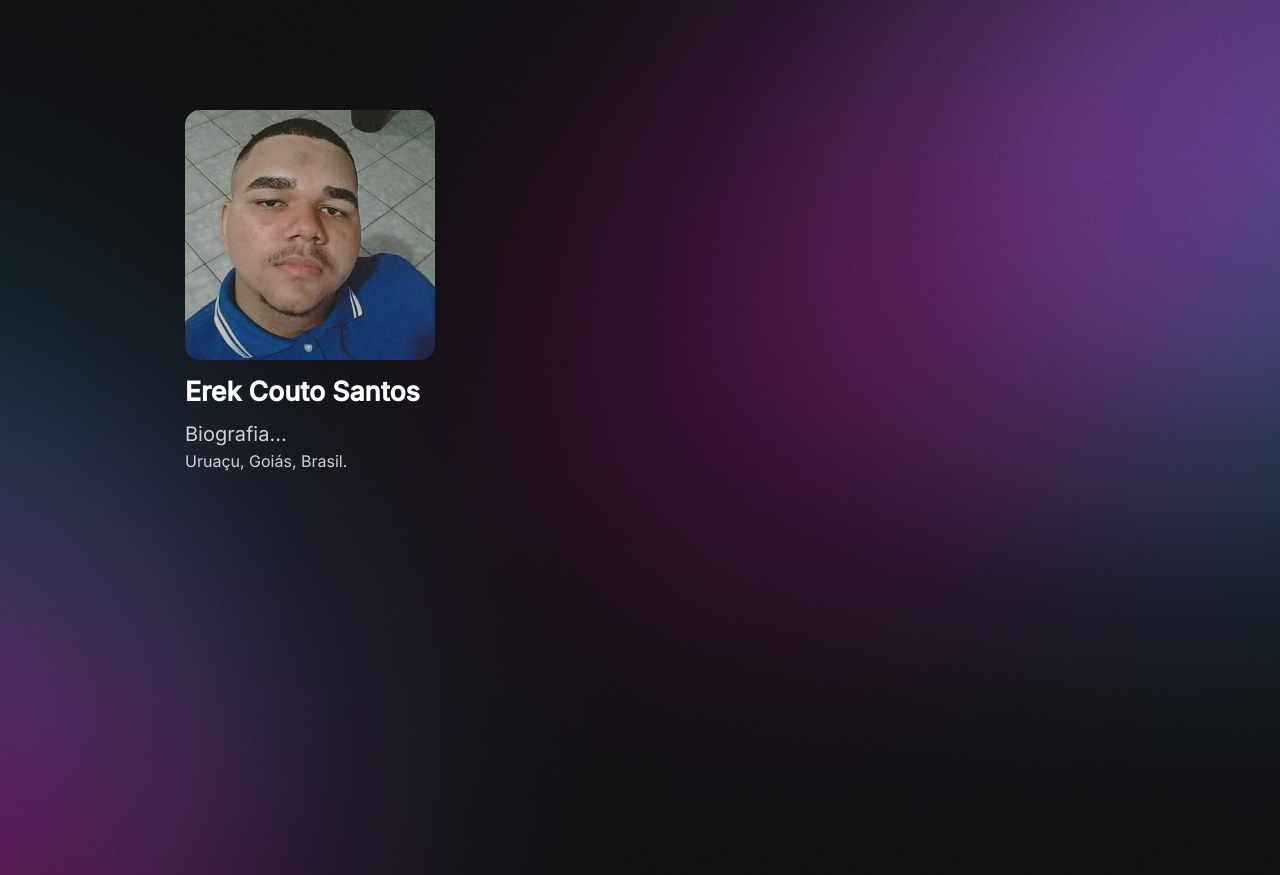
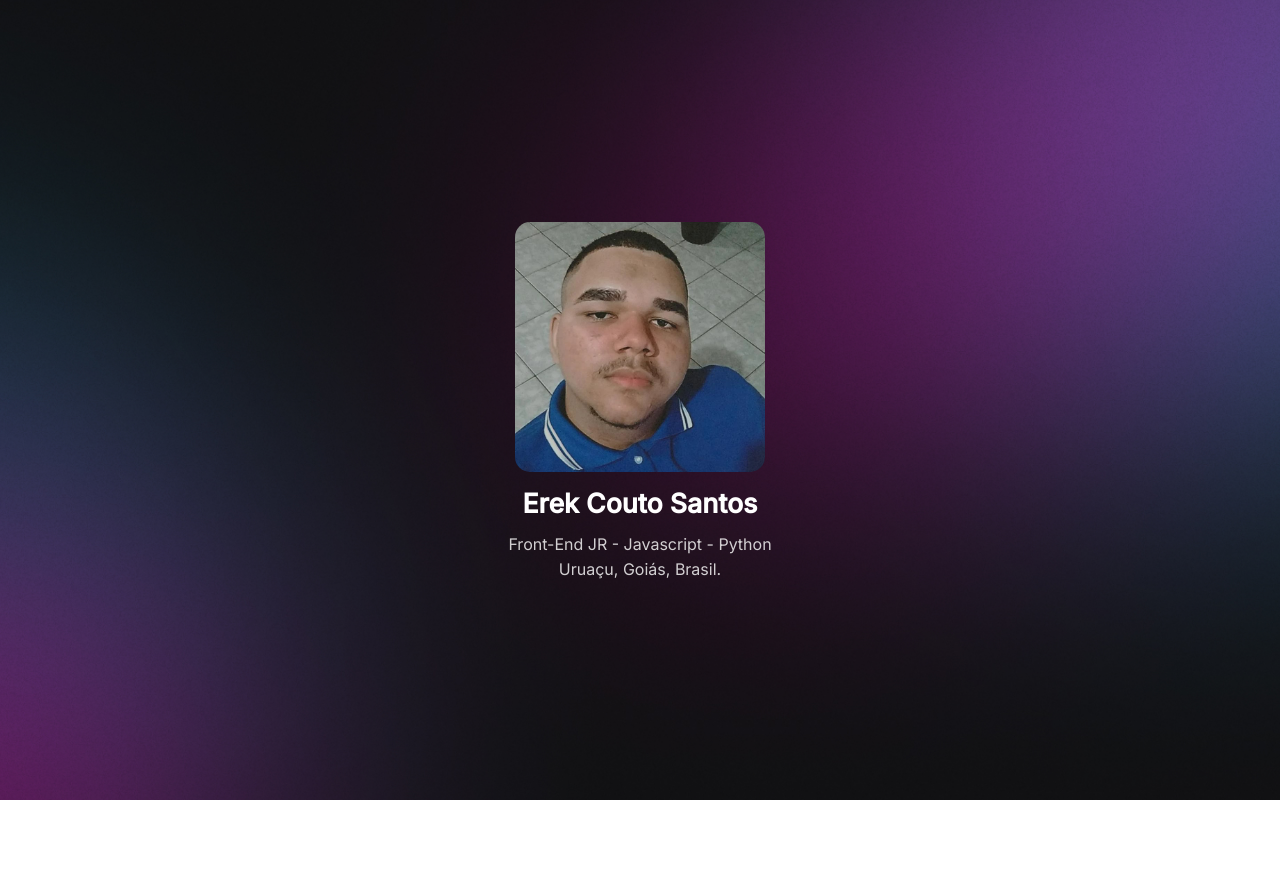
Before and after one commit to Santxszz/site_projeto_treino, a plain HTML site: page index.html in a window 1280 px wide. After the commit the page ends 800 px from the top, so only its background shows below. Drawn offline with Linux system fonts and the light colour scheme.

Commit message:
alteração-21-06-24

```diff
--- a/assets/css/style.css
+++ b/assets/css/style.css
@@ -1,19 +1,18 @@
 .main-content {
-    width: 30%;
-    margin-left: 150px;
-    margin-top: 75px;
+    /* margin-top: 75px; */
+    height: 100vh;
     display: flex;
-    justify-content: left;
-    align-items: left;
+    justify-content: center;
+    align-items: center;
     flex-direction: column;
 }
 
 .content-perfil {
     display: flex;
-    justify-content: left;
-    align-items: left;
+    justify-content: center;
+    align-items: center;
     flex-direction: column;
-    margin: 35px;
+
 }
 
 .content-perfil img {
@@ -31,7 +30,7 @@
 .content-perfil h6 {
     margin-top: 5px;
     opacity: 0.8;
-    font-size: 15pt;
+    font-size: 12pt;
     font-weight: 400;
 }
 
--- a/assets/javascript/script.js
+++ b/assets/javascript/script.js
@@ -1,5 +1,5 @@
 const cidade = 'Uruaçu, Goiás, Brasil.'
 document.getElementById('cidade').innerHTML = cidade;
 
-const bio = 'Biografia...'
+const bio = 'Front-End JR - Javascript - Python'
 document.getElementById('biografia').innerHTML = bio
```
